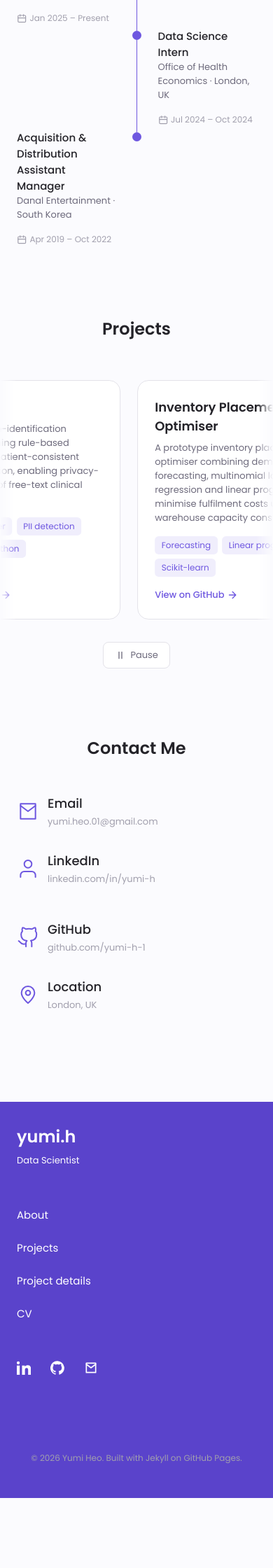
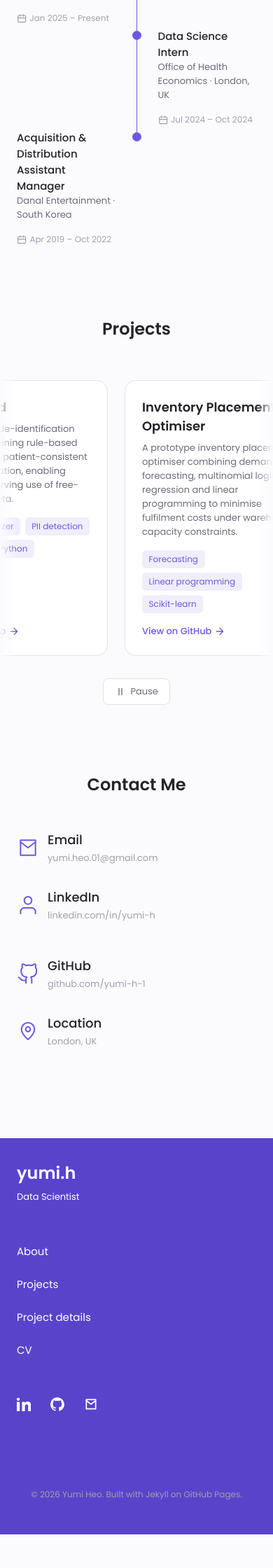
Before and after one commit to yumi-h-1/yumi-h-1.github.io, a Jekyll site: the page built from index.html, in a window 390 px wide. Shown: the part 2328-4568 px from the top of the page at 70% size. Built offline with Jekyll 4.4.1, drawn with Linux system fonts in a browser that asks for light colours; before the commit the page ends 4516 px from its top, so only the background shows below that.

Commit message:
Restore the original project tile size
Cards go back to 380px, close to the width they had in the old two-column
grid; 300px had made them noticeably smaller.

Wider cards mean one copy of the list no longer fills a large screen, so
the template renders six copies instead of two. The keyframe now shifts
by exactly one set in px (3 x card + gap) rather than a percentage of
the track, so the loop stays seamless whatever the copy count.

Card width is a custom property, so the narrow-screen override at 480px
adjusts the animation distance with it.

Co-Authored-By: Claude Opus 5 <noreply@anthropic.com>

```diff
--- a/assets/css/styles.css
+++ b/assets/css/styles.css
@@ -39,6 +39,10 @@
 
   --z-tooltip: 10;
   --z-fixed: 100;
+
+  /*========== Projects marquee ==========*/
+  --proj-card-w: 380px;
+  --proj-gap: 1.5rem;
 }
 
 @media screen and (min-width: 968px) {
@@ -434,11 +438,13 @@ img { max-width: 100%; height: auto; }
   animation: projects-scroll 45s linear infinite;
 }
 
-/* The track holds the list twice. Each card is an exact width + margin, so
-   shifting by half the track lands precisely on the duplicate: no jump. */
+/* The track repeats the list. Shifting by exactly one set's width lands on
+   the next copy, so the loop restarts with nothing moving on screen.
+   Using px maths rather than a percentage keeps this exact no matter how
+   many copies the template renders. */
 @keyframes projects-scroll {
   from { transform: translateX(0); }
-  to   { transform: translateX(-50%); }
+  to   { transform: translateX(calc(-3 * (var(--proj-card-w) + var(--proj-gap)))); }
 }
 
 .projects__marquee:hover .projects__track,
@@ -449,8 +455,8 @@ img { max-width: 100%; height: auto; }
 
 .projects__card {
   flex: 0 0 auto;
-  width: 300px;
-  margin-right: 1.5rem;
+  width: var(--proj-card-w);
+  margin-right: var(--proj-gap);
   background-color: var(--container-color);
   border: 1px solid var(--border-color);
   border-radius: 1rem;
@@ -617,6 +623,10 @@ a.contact__subtitle:hover { color: var(--first-color); }
 .page__table-wrap { overflow-x: auto; }
 
 /*==================== MEDIA QUERIES ====================*/
+@media screen and (max-width: 480px) {
+  :root { --proj-card-w: 270px; }
+}
+
 @media screen and (max-width: 350px) {
   .container { margin-left: var(--mb-1); margin-right: var(--mb-1); }
   .nav__menu { padding: 2rem 0.25rem 4rem; }
--- a/index.html
+++ b/index.html
@@ -288,10 +288,10 @@ layout: default
 
   <div class="projects__marquee" id="projects-marquee">
     <div class="projects__track">
-      {% for pass in (1..2) %}
+      {% for pass in (1..6) %}
       {% for p in site.data.projects %}
       <a class="projects__card" href="{{ p.url }}" target="_blank" rel="noopener"
-         {% if pass == 2 %}aria-hidden="true" tabindex="-1"{% endif %}>
+         {% if pass > 1 %}aria-hidden="true" tabindex="-1"{% endif %}>
         <h3 class="projects__title">{{ p.title }}</h3>
         <p class="projects__description">{{ p.description }}</p>
         <div class="projects__tags">
```
